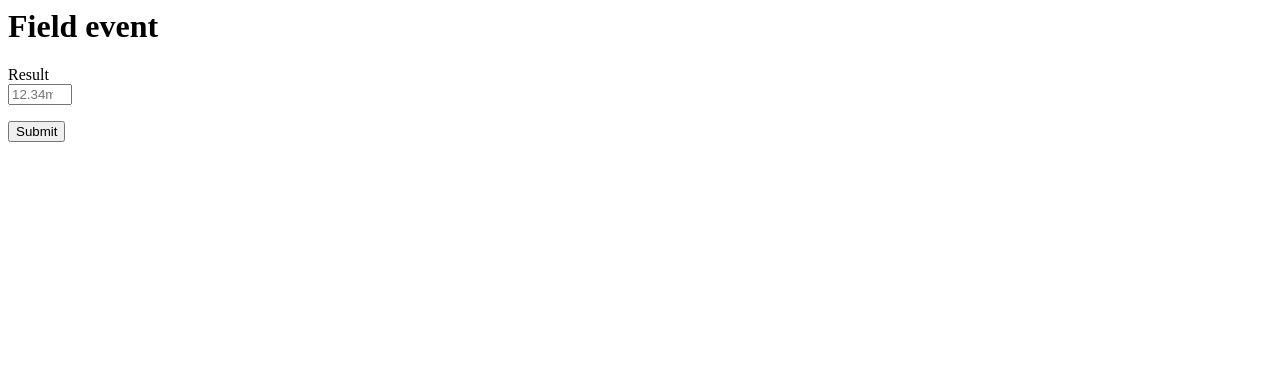
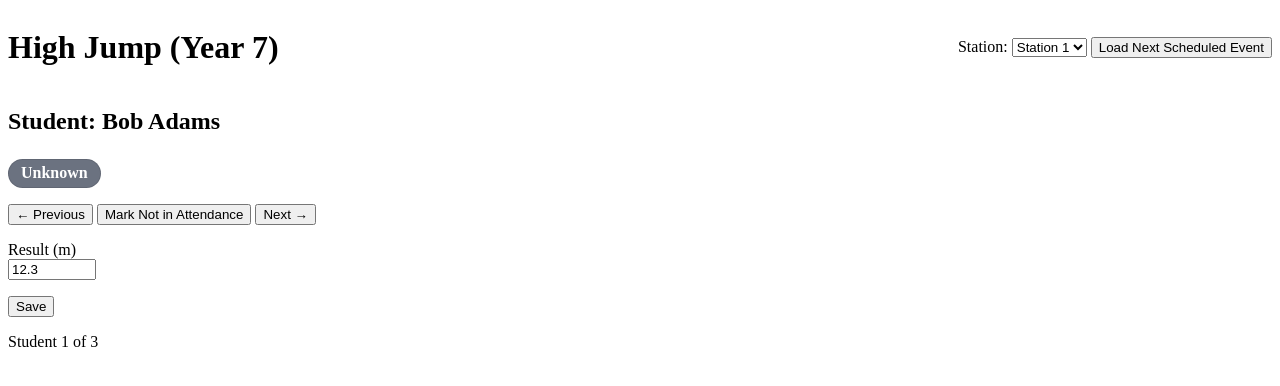
Before and after one commit to subtlePanzer/sports_app_demo, a Flask app: page /field in a window 1280 px wide. Shown: the top 386 px of the page. Run offline with Flask 3, Linux system fonts and the light colour scheme; data comes from the database, SQL or seed files in the repository; both versions use the stored data as it was after the commit.

Commit message:
changes to field events and db stuff

```diff
--- a/main.py
+++ b/main.py
@@ -1,96 +1,255 @@
-from flask import Flask, render_template, send_file
+from flask import Flask, render_template, send_file, jsonify, request
 import sqlite3
+
 app = Flask(__name__)
 
 def make_sql_query(cmd: str, params: tuple=()):
-        with sqlite3.connect("database.DB") as conn:
-                cursor = conn.cursor()
-
-                cursor.execute(cmd, params) # prevents SQL injection
-
-                out = cursor.fetchall()
-                conn.commit()
-
-        return out
+    with sqlite3.connect("database.DB") as conn:
+        cursor = conn.cursor()
+        cursor.execute(cmd, params)
+        out = cursor.fetchall()
+        conn.commit()
+    return out
 
 def launch():
-        # launch the website
-        app.run(debug=True)
+    app.run(debug=True)
 
 @app.route('/')
 def index_page():
-        # homepage
-        return render_template('index.html')
+    return render_template('index.html')
 
 @app.route('/manifest.json')
 def serve_manifest():
-        return send_file('manifest.json', mimetype='application/manifest.json')
+    return send_file('manifest.json', mimetype='application/manifest.json')
 
 @app.route('/sw.js')
 def serve_sw():
     return send_file('sw.js', mimetype='application/javascript')
 
+HOUSE_META = {
+    1: {"name": "Brooklyn", "color": "#FFDD00"},
+    2: {"name": "Eldergreen", "color": "#008F4F"},
+    3: {"name": "Greenwith", "color": "#7B1272"},
+    4: {"name": "Hillcott", "color": "#E42618"},
+    5: {"name": "Petworth", "color": "#FF7900"},
+    6: {"name": "Surrey", "color": "#00B5DD"}
+}
+
+
 class event_data:
-        event_name: str
-        year_level: int
-        sex: str
-        is_complete: bool
-        scheduled_time: int
-        station: int
+    def __init__(self, event_id, event_name, year_level, sex, is_complete, scheduled_time, station):
+        self.event_id = event_id
+        self.event_name = event_name
+        self.year_level = year_level
+        self.sex = sex
+        self.is_complete = is_complete
+        self.scheduled_time = scheduled_time
+        self.station = station
 
-        def __init__(self, event_name, year_level, sex, is_complete, scheduled_time, station):
-                self.event_name = event_name
-                self.year_level = year_level
-                self.year_level = year_level
-                self.sex = sex
-                self.is_complete = is_complete
-                self.scheduled_time = scheduled_time
-                self.station = station
+
+def get_next_student(event_id):
+    event_info = make_sql_query("""
+    SELECT year_level, sex FROM events WHERE event_id = ?
+    """, (event_id,))
+
+    if not event_info:
+        return None
+
+    year_level, sex = event_info[0]
+
+    student = make_sql_query("""
+    SELECT first_name, last_name
+    FROM students
+    WHERE year_level = ?
+      AND sex = ?
+      AND (first_name || ' ' || last_name) NOT IN (
+          SELECT student_name FROM results WHERE event_id = ?
+      )
+    ORDER BY house ASC, last_name ASC, first_name ASC
+    LIMIT 1
+    """, (year_level, sex, event_id))
+
+    if student:
+        return f"{student[0][0]} {student[0][1]}"
+    return None
 
 @app.route('/field')
 def field_event():
-        return render_template("field.html")
+    return render_template("field.html")
 
 @app.route('/api/get_event/<int:station_id>/next')
 def api_get_next_event_info(station_id):
-        data = make_sql_query("""
-        SELECT event_name, year_level, sex, is_complete, scheduled_time, station
-        FROM events
-        WHERE (is_complete = 0 AND station = ?)
-        ORDER_BY scheduled_time ASC
-        LIMIT 1
-        """, (station_id))[0]
+    data = make_sql_query("""
+    SELECT event_id, event_name, year_level, sex, is_complete, scheduled_time, station
+    FROM events
+    WHERE (is_complete = 0 AND station = ?)
+    ORDER BY scheduled_time ASC
+    LIMIT 1
+    """, (station_id,))
 
-        event_info = event_data(event_name=data[0], year_level=int(data[1]), sex=chr(data[2]), is_complete=bool(data[3]), scheduled_time=int(data[4]), station=int(data[5]))
-        return event_info
+    if not data:
+        return jsonify({})
 
-@app.route('/api/get_event/all/<int:event_id>')
-def api_get_next_event_info_anywhere(event_id):
-        ...
+    row = data[0]
+    event_info = event_data(
+        event_id=row[0],
+        event_name=row[1],
+        year_level=int(row[2]),
+        sex=chr(row[3]),
+        is_complete=bool(row[4]),
+        scheduled_time=int(row[5]),
+        station=int(row[6])
+    )
+    return jsonify(event_info.__dict__)
 
-@app.route('/api/get_event/<int:station_id>/<int:event_id>')
-def api_get_nth_event_info_station(station_id, event_id):
-        ...
+@app.route('/api/get_next_student/<int:event_id>')
+def api_get_next_student(event_id):
+    student_name = get_next_student(event_id)
+    return jsonify({"student_name": student_name})
+
+@app.route('/api/submit_result', methods=['POST'])
+def api_submit_result():
+    # Backwards-compatible endpoint: accepts event_id, student_name, result
+    data = request.get_json()
+    event_id = data.get('event_id')
+    student_name = data.get('student_name')
+    result = data.get('result')
+
+    # Treat missing result as absent
+    absent = 1 if result is None else 0
+
+    # Upsert: update if a row exists otherwise insert
+    existing = make_sql_query("""
+    SELECT result_id FROM results WHERE event_id = ? AND student_name = ?
+    """, (event_id, student_name))
+
+    if existing:
+        make_sql_query("""
+        UPDATE results SET result = ?, absent = ? WHERE result_id = ?
+        """, (result, absent, existing[0][0]))
+    else:
+        make_sql_query("""
+        INSERT INTO results (event_id, student_name, result, absent)
+        VALUES (?, ?, ?, ?)
+        """, (event_id, student_name, result, absent))
+
+    return jsonify({"status": "success"})
+
+
+@app.route('/api/get_event_students/<int:event_id>')
+def api_get_event_students(event_id):
+    # Return the full ordered student list for the event and any existing results
+    event_info = make_sql_query("""
+    SELECT year_level, sex FROM events WHERE event_id = ?
+    """, (event_id,))
+
+    if not event_info:
+        return jsonify({"students": []})
+
+    year_level, sex = event_info[0]
+
+    students = make_sql_query("""
+    SELECT s.first_name || ' ' || s.last_name AS student_name,
+           r.result, COALESCE(r.absent, 0) as absent
+    FROM students s
+    LEFT JOIN results r ON r.event_id = ? AND r.student_name = (s.first_name || ' ' || s.last_name)
+    WHERE s.year_level = ? AND s.sex = ?
+    ORDER BY s.house ASC, s.last_name ASC, s.first_name ASC
+    """, (event_id, year_level, sex))
+
+    student_list = []
+    for row in students:
+        student_list.append({
+            "student_name": row[0],
+            "result": row[1],
+            "absent": bool(row[2])
+        })
+
+    return jsonify({"students": student_list})
+
+
+@app.route('/api/update_result', methods=['POST'])
+def api_update_result():
+    # New endpoint to set/clear a result or mark absent for a specific student index
+    data = request.get_json()
+    event_id = data.get('event_id')
+    student_name = data.get('student_name')
+    result = data.get('result')
+    absent = 1 if data.get('absent') else 0
+
+    existing = make_sql_query("""
+    SELECT result_id FROM results WHERE event_id = ? AND student_name = ?
+    """, (event_id, student_name))
+
+    if existing:
+        make_sql_query("""
+        UPDATE results SET result = ?, absent = ? WHERE result_id = ?
+        """, (result, absent, existing[0][0]))
+    else:
+        make_sql_query("""
+        INSERT INTO results (event_id, student_name, result, absent)
+        VALUES (?, ?, ?, ?)
+        """, (event_id, student_name, result, absent))
+
+    return jsonify({"status": "ok"})
+
+
+@app.route('/api/stations')
+def api_get_stations():
+    # Return distinct station ids from events to populate dropdown
+    rows = make_sql_query("""
+    SELECT DISTINCT station FROM events ORDER BY station ASC
+    """)
+    stations = [r[0] for r in rows]
+    return jsonify({"stations": stations})
 
 def setup():
-        make_sql_query("""
-        CREATE TABLE IF NOT EXISTS events (
-        event_id INTEGER PRIMARY KEY AUTOINCREMENT,
-        event_name STRING,
-        year_level INTEGER,
-        sex INTEGER,
-        is_complete INTEGER,
-        scheduled_time INTEGER,
-        station INTEGER
-        )"""
-#        excepted_students STRING,
-        )
+    make_sql_query("""
+    CREATE TABLE IF NOT EXISTS events (
+    event_id INTEGER PRIMARY KEY AUTOINCREMENT,
+    event_name TEXT,
+    year_level INTEGER,
+    sex INTEGER,
+    is_complete INTEGER,
+    scheduled_time INTEGER,
+    station INTEGER
+    )""")
 
-        make_sql_query("""
-        INSERT INTO events (event_name, year_level, sex, is_complete, scheduled_time, station)
-        VALUES (?, ?, ?, ?, ?, ?)
-        """, ("High Jump", 7, ord('M'), 0, 1100, 1))
+    # Create results table with an 'absent' flag. If the table already exists without the column,
+    # try to add the column safely.
+    make_sql_query("""
+    CREATE TABLE IF NOT EXISTS results (
+    result_id INTEGER PRIMARY KEY AUTOINCREMENT,
+    event_id INTEGER,
+    student_name TEXT,
+    result REAL,
+    absent INTEGER DEFAULT 0
+    )""")
+
+    # If running against an older DB that has results but no 'absent' column, attempt to add it.
+    try:
+        cols = make_sql_query("PRAGMA table_info(results)")
+        col_names = [c[1] for c in cols]
+        if 'absent' not in col_names:
+            make_sql_query("ALTER TABLE results ADD COLUMN absent INTEGER DEFAULT 0")
+    except Exception:
+        # Ignore if we cannot alter (e.g., permission issues) — the application can still function.
+        pass
+
+    make_sql_query("""
+    CREATE TABLE IF NOT EXISTS students (
+    student_id INTEGER PRIMARY KEY AUTOINCREMENT,
+    first_name TEXT,
+    last_name TEXT,
+    house INTEGER,
+    year_level INTEGER,
+    sex INTEGER
+    )""")
+
+    # Leave existing data untouched. Startup only ensures tables exist.
+
 
 if __name__ == '__main__':
-        setup()
-        launch()
+    setup()
+    launch()
+#
--- /dev/null
+++ b/static/field.js
@@ -0,0 +1,198 @@
+let currentEventId = null;
+let students = []; // {student_name, result, absent}
+let currentIndex = 0;
+let currentStation = null;
+
+async function fetchStations() {
+    const res = await fetch('/api/stations');
+    const data = await res.json();
+    const select = document.getElementById('station-select');
+    select.innerHTML = '';
+    (data.stations || []).forEach(s => {
+        const opt = document.createElement('option');
+        opt.value = s;
+        opt.textContent = `Station ${s}`;
+        select.appendChild(opt);
+    });
+    if ((data.stations || []).length > 0) {
+        currentStation = data.stations[0];
+        select.value = currentStation;
+    }
+}
+
+async function loadNextScheduledForStation(stationId) {
+    const eventResponse = await fetch(`/api/get_event/${stationId}/next`);
+    const eventData = await eventResponse.json();
+    if (!eventData.event_id) {
+        document.getElementById('event-title').innerText = "No upcoming events";
+        document.getElementById('student-name').innerText = "";
+        students = [];
+        currentEventId = null;
+        renderProgress();
+        return;
+    }
+    await loadEvent(eventData.event_id, eventData);
+}
+
+async function loadEvent(eventId, eventData=null) {
+    currentEventId = eventId;
+    const info = eventData || (await (await fetch(`/api/get_event/${eventId}/next`)).json());
+    document.getElementById('event-title').innerText = `${info.event_name} (Year ${info.year_level})`;
+
+    const res = await fetch(`/api/get_event_students/${eventId}`);
+    const data = await res.json();
+    students = data.students || [];
+    currentIndex = 0;
+    renderCurrentStudent();
+    renderProgress();
+}
+
+function renderCurrentStudent() {
+    if (!students.length) {
+        document.getElementById('student-name').innerText = "No students for this event";
+        document.getElementById('student-house').textContent = 'House';
+        document.getElementById('student-house').style.background = '#6b7280';
+        document.getElementById('result').value = '';
+        return;
+    }
+    const s = students[currentIndex];
+    const houseName = s.house_name || 'Unknown';
+    const houseColor = s.house_color || '#6b7280';
+
+    document.getElementById('student-name').innerText = `Student: ${s.student_name}`;
+    const houseEl = document.getElementById('student-house');
+    houseEl.textContent = houseName;
+    houseEl.style.background = houseColor;
+    houseEl.style.border = '1px solid rgba(0,0,0,0.1)';
+
+    document.getElementById('result').value = s.result == null ? '' : s.result;
+    document.getElementById('mark-absent').textContent = s.absent ? 'Marked Not in Attendance' : 'Mark Not in Attendance';
+}
+
+function renderProgress() {
+    const el = document.getElementById('progress');
+    if (!students.length) {
+        el.textContent = '';
+        return;
+    }
+    el.textContent = `Student ${currentIndex + 1} of ${students.length}`;
+}
+
+async function saveCurrent(allowEmpty=false) {
+    if (currentEventId == null) return {ok:false, msg:'No event loaded'};
+    const s = students[currentIndex];
+    const raw = document.getElementById('result').value;
+    let result = raw === '' ? null : parseFloat(raw);
+    if (!allowEmpty && result == null && !s.absent) {
+        return {ok:false, msg:'Please enter a result or mark not in attendance.'};
+    }
+
+    const payload = {
+        event_id: currentEventId,
+        student_name: s.student_name,
+        result: result,
+        absent: s.absent ? 1 : 0
+    };
+
+    await fetch('/api/update_result', {
+        method: 'POST',
+        headers: {'Content-Type':'application/json'},
+        body: JSON.stringify(payload)
+    });
+
+    // Update local copy
+    s.result = result;
+    s.absent = !!payload.absent;
+    renderCurrentStudent();
+    renderProgress();
+    return {ok:true};
+}
+
+// Controls
+document.getElementById('station-select').addEventListener('change', function(e){
+    currentStation = parseInt(e.target.value);
+});
+
+document.getElementById('load-next-scheduled').addEventListener('click', async function(){
+    if (currentStation == null) {
+        alert('Please select a station');
+        return;
+    }
+    await loadNextScheduledForStation(currentStation);
+});
+
+document.getElementById('prev-student').addEventListener('click', function(){
+    if (currentIndex > 0) {
+        currentIndex -= 1;
+        renderCurrentStudent();
+        renderProgress();
+    }
+});
+
+document.getElementById('next-student').addEventListener('click', async function(){
+    if (!students.length) return;
+    const s = students[currentIndex];
+    // if already saved or marked absent, allow move
+    if ((s.result != null) || s.absent) {
+        if (currentIndex < students.length - 1) {
+            currentIndex += 1;
+            renderCurrentStudent();
+            renderProgress();
+        } else {
+            alert('Reached end of student list for this event');
+        }
+        return;
+    }
+    // if input has a value, auto-save then move
+    const raw = document.getElementById('result').value;
+    if (raw !== '') {
+        const saved = await saveCurrent(true);
+        if (saved.ok) {
+            if (currentIndex < students.length - 1) {
+                currentIndex += 1;
+                renderCurrentStudent();
+                renderProgress();
+            } else {
+                alert('Reached end of student list for this event');
+            }
+        }
+        return;
+    }
+    alert('Please enter a result or mark Not in Attendance before moving to the next student.');
+});
+
+// Mark absent button
+document.getElementById('mark-absent').addEventListener('click', async function(){
+    if (!students.length) return;
+    const s = students[currentIndex];
+    // toggle
+    s.absent = !s.absent;
+    if (s.absent) {
+        s.result = null;
+    }
+    // Save immediately
+    await saveCurrent(true);
+});
+
+// Save form
+document.getElementById('result-form').addEventListener('submit', async function(e){
+    e.preventDefault();
+    if (!students.length) return;
+    const raw = document.getElementById('result').value;
+    if (raw === '' && !students[currentIndex].absent) {
+        alert('Please enter a result or mark Not in Attendance.');
+        return;
+    }
+    await saveCurrent(true);
+    alert('Saved');
+});
+
+// Initial load
+(async function(){
+    await fetchStations();
+    const sel = document.getElementById('station-select');
+    if (sel.options.length > 0) {
+        currentStation = parseInt(sel.value);
+        await loadNextScheduledForStation(currentStation);
+    }
+})();
--- a/templates/field.html
+++ b/templates/field.html
@@ -1,14 +1,40 @@
+<!DOCTYPE html>
+<html lang="en">
 <head>
+    <meta charset="UTF-8">
+    <title>Field Event</title>
+</head>
+<body>
+    <div style="display:flex; justify-content:space-between; align-items:center;">
+        <h1 id="event-title">Field event</h1>
+        <div>
+            <label for="station-select">Station:</label>
+            <select id="station-select"></select>
+            <button id="load-next-scheduled">Load Next Scheduled Event</button>
+        </div>
+    </div>
 
-</head>
+    <h2 id="student-name">Loading...</h2>
+    <div id="student-house" style="display:inline-block; margin-top:0.25rem; margin-bottom:1rem; padding:0.3rem 0.75rem; border-radius:999px; font-weight:600; color:white; background:#6b7280;">House</div>
 
-<body>
-        <h1>Field event</h1>
-        <form action="#" method="POST">
-                <div style="margin-bottom: 1rem;">
-                        <label for="result">Result</label><br>
-                        <input type="number" id="result" name="result" placeholder="12.34m" required min="0" max="100">
-                </div>
-                <button type="submit">Submit</button>
-        </form>
+    <div id="controls" style="margin-bottom:1rem;">
+        <button id="prev-student">&larr; Previous</button>
+        <button id="mark-absent">Mark Not in Attendance</button>
+        <button id="next-student">Next &rarr;</button>
+    </div>
+
+    <form id="result-form">
+        <div style="margin-bottom: 1rem;">
+            <label for="result">Result (m)</label><br>
+            <input type="number" id="result" name="result" step="0.01" placeholder="12.34" min="0" max="100">
+        </div>
+        <div>
+            <button type="submit">Save</button>
+        </div>
+    </form>
+
+    <div id="progress" style="margin-top:1rem;"></div>
+
+    <script src="{{ url_for('static', filename='field.js') }}"></script>
 </body>
+</html>
```
Also changed, not shown: reset_db.py (added, +58 -0 lines), static/admin.js (added, +67 -0 lines), templates/admin.html (added, +38 -0 lines), database.DB.
